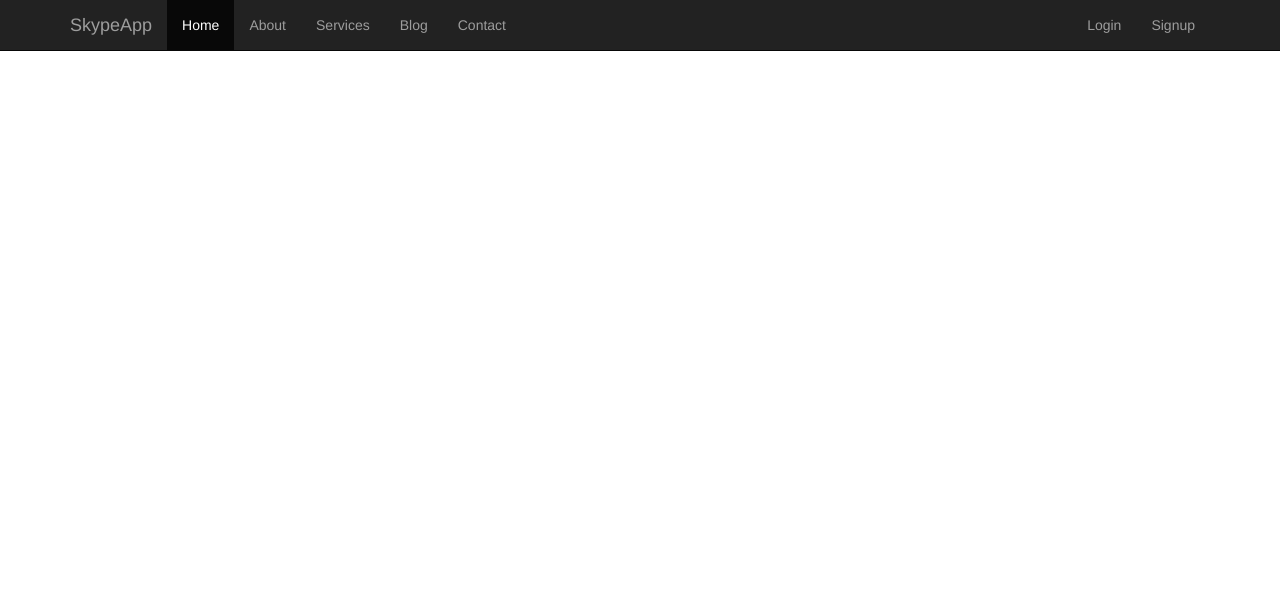
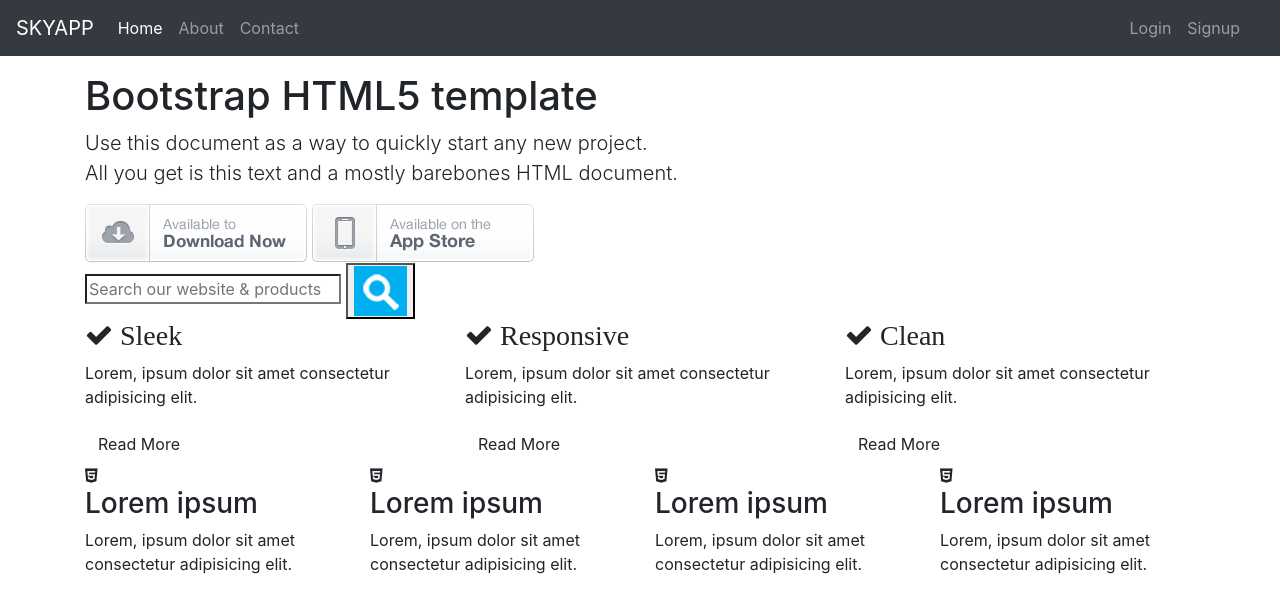
Before and after one commit to mayuranmaha/ResponsiveWeb, a website with bundled scripts: page index.html in a window 1280 px wide. Built offline with nearby package versions, Linux system fonts and the light colour scheme.

Commit message:
Working on Index.html page

```diff
--- a/index.html
+++ b/index.html
@@ -3,13 +3,12 @@
   <head>
     <meta charset="utf-8" />
     <meta http-equiv="X-UA-Compatible" content="IE=edge" />
-    <meta name="viewport" content="width=device-width, initial-scale=1" />
-    <!-- The above 3 meta tags *must* come first in the head; any other head content must come *after* these tags -->
+    <meta name="viewport" content="width=device-width, initial-scale=1.0" />
 
     <title>SkyApp Website</title>
 
     <!-- Bootstrap core CSS -->
-    <link href="dist/css/bootstrap.css" rel="stylesheet" />
+    <link href="dist/css/bootstrap4.5.css" rel="stylesheet" />
 
     <!-- Custom styles for this template -->
     <link href="dist/css/font-awesome.css" rel="stylesheet" />
@@ -17,45 +16,153 @@
   </head>
 
   <body>
-    <nav class="navbar navbar-inverse navbar-fixed-top">
-      <div class="container">
-        <div class="navbar-header">
+    <nav class="navbar navbar-expand-md navbar-dark fixed-top bg-dark">
+      <a class="navbar-brand" href="#">SKYAPP</a>
       <button
+        class="navbar-toggler"
         type="button"
-            class="navbar-toggle collapsed"
         data-toggle="collapse"
-            data-target="#navbar"
+        data-target="#navbarCollapse"
+        aria-controls="navbarCollapse"
         aria-expanded="false"
-            aria-controls="navbar"
+        aria-label="Toggle navigation"
       >
-            <span class="sr-only">Toggle navigation</span>
-            <span class="icon-bar"></span>
-            <span class="icon-bar"></span>
-            <span class="icon-bar"></span>
+        <span class="navbar-toggler-icon"></span>
       </button>
-          <a class="navbar-brand" href="#">SkypeApp</a>
-        </div>
-        <div id="navbar" class="collapse navbar-collapse">
-          <ul class="nav navbar-nav">
-            <li class="active"><a href="index.html">Home</a></li>
-            <li><a href="about.html">About</a></li>
-            <li><a href="Services.html">Services</a></li>
-            <li><a href="blog.html">Blog</a></li>
-            <li><a href="contact.html">Contact</a></li>
+      <div class="collapse navbar-collapse" id="navbarCollapse">
+        <ul class="navbar-nav mr-auto">
+          <li class="nav-item active">
+            <a class="nav-link" href="#"
+              >Home <span class="sr-only">(current)</span></a
+            >
+          </li>
+          <li class="nav-item">
+            <a class="nav-link" href="#">About</a>
+          </li>
+          <li class="nav-item">
+            <a class="nav-link" href="#">Contact</a>
+          </li>
         </ul>
-          <ul class="nav navbar-nav navbar-sub pull-right">
-            <li><a href="login.html">Login</a></li>
-            <li><a href="register.html">Signup</a></li>
+        <ul class="navbar-nav my-2 my-md-0 mr-md-3">
+          <li class="nav-item">
+            <a class="nav-link" href="#">Login</a>
+          </li>
+          <li class="nav-item">
+            <a class="nav-link" href="#">Signup</a>
+          </li>
         </ul>
       </div>
+
       <!--/.nav-collapse -->
+    </nav>
+    <section class="showcase">
+      <div class="container showcase-content">
+        <h1>Bootstrap HTML5 template</h1>
+        <p class="lead">
+          Use this document as a way to quickly start any new project.<br />
+          All you get is this text and a mostly barebones HTML document.
+        </p>
+        <div class="download">
+          <a href="#"><img src="dist/img/btn-download.png" alt="Download" /></a>
+          <a href="#"
+            ><img src="dist/img/btn-appstore.png" alt="Apple Store"
+          /></a>
         </div>
-    </nav>
+      </div>
+      <!-- /.container -->
+    </section>
+
+    <section>
+      <div class="container">
+        <div class="row">
+          <div class="col-md-6">
+            <form action="" class="search">
+              <div>
+                <input
+                  type="search"
+                  name=""
+                  id=""
+                  placeholder="Search our website & products"
+                />
+                <button type="submit" value="submit">
+                  <img src="dist/img/search.png" alt="Search" />
+                </button>
+              </div>
+            </form>
+          </div>
+          <div class="col-md-6"></div>
+        </div>
+      </div>
+    </section>
+
+    <section>
+      <div class="container">
+        <div class="row">
+          <div class="col-md-4">
+            <div class="block block-primary">
+              <h3><i class="fa fa-check"> Sleek</i></h3>
+              <p>Lorem, ipsum dolor sit amet consectetur adipisicing elit.</p>
+              <a href="#" class="btn btn-default">Read More</a>
+            </div>
+          </div>
+          <div class="col-md-4">
+            <div class="block block-secondary">
+              <h3><i class="fa fa-check"> Responsive</i></h3>
+              <p>Lorem, ipsum dolor sit amet consectetur adipisicing elit.</p>
+              <a href="#" class="btn btn-default">Read More</a>
+            </div>
+          </div>
+          <div class="col-md-4">
+            <div class="block block-primary">
+              <h3><i class="fa fa-check"> Clean</i></h3>
+              <p>Lorem, ipsum dolor sit amet consectetur adipisicing elit.</p>
+              <a href="#" class="btn btn-default">Read More</a>
+            </div>
+          </div>
+        </div>
+      </div>
+    </section>
+
+    <section>
+      <div class="container">
+        <div class="row">
+          <div class="col-md-3">
+            <div class="block block-light block-center">
+              <i class="fa fa-html5 fa-primary fa-4"></i>
+              <h3>Lorem ipsum</h3>
+              <p>Lorem, ipsum dolor sit amet consectetur adipisicing elit.</p>
+            </div>
+          </div>
+          <div class="col-md-3">
+            <div class="block block-light block-center">
+              <i class="fa fa-html5 fa-primary fa-4"></i>
+              <h3>Lorem ipsum</h3>
+              <p>Lorem, ipsum dolor sit amet consectetur adipisicing elit.</p>
+            </div>
+          </div>
+          <div class="col-md-3">
+            <div class="block block-light block-center">
+              <i class="fa fa-html5 fa-primary fa-4"></i>
+              <h3>Lorem ipsum</h3>
+              <p>Lorem, ipsum dolor sit amet consectetur adipisicing elit.</p>
+            </div>
+          </div>
+          <div class="col-md-3">
+            <div class="block block-light block-center">
+              <i class="fa fa-html5 fa-primary fa-4"></i>
+              <h3>Lorem ipsum</h3>
+              <p>Lorem, ipsum dolor sit amet consectetur adipisicing elit.</p>
+            </div>
+          </div>
+        </div>
+      </div>
+    </section>
 
     <!-- Bootstrap core JavaScript
     ================================================== -->
     <!-- Placed at the end of the document so the pages load faster -->
+
     <script src="dist/js/jquery.js"></script>
-    <script src="dist/js/bootstrap.js"></script>
+    <script src="dist/js/bootstrap4.5.js"></script>
   </body>
 </html>
--- a/scss/main.scss
+++ b/scss/main.scss
@@ -19,3 +19,9 @@ Version: 0.0.1
 @import "layouts/_header.scss";
 @import "layouts/_footer.scss";
 @import "layouts/_nav.scss";
+
+/* Show it is fixed to the top */
+body {
+  //min-height: 75rem;
+  padding-top: 4.5rem;
+}
```
Also changed, not shown: dist/css/bootstrap4.5.css (added), dist/css/main.css, dist/img/blog1.png (added), dist/img/btn-appstore.png (added), dist/img/btn-download.png (added), dist/img/device-imac.png (added), dist/img/device-ipad.png (added), dist/img/device-iphone.png (added), dist/img/headshot1.jpg (added), dist/img/headshot2.jpg (added), dist/img/headshot3.jpg (added), dist/img/headshot4.jpg (added), dist/img/search.png (added), dist/img/showcase.jpg (added), 7 more files. Lines whose indentation alone changed are shown as unchanged.
